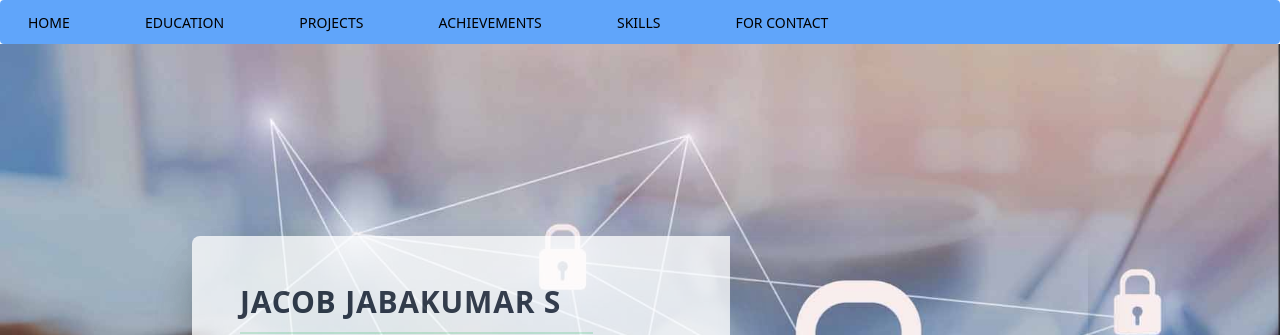
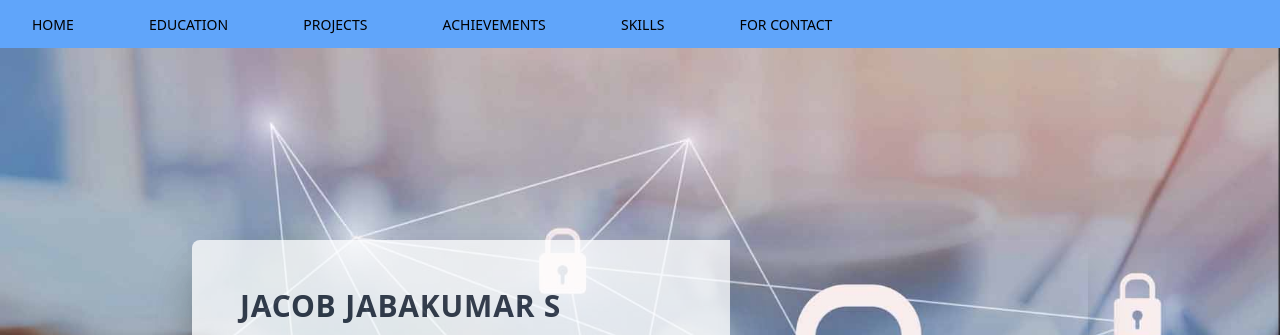
Before and after one commit to jackhack2002/portfolio, a website: page index.html in a window 1280 px wide. Shown: the top 335 px of the page. Drawn offline with nearby package versions, Linux system fonts and the light colour scheme.

Commit message:
nav update

```diff
--- a/index.html
+++ b/index.html
@@ -13,9 +13,9 @@
         <script src="https://unpkg.com/ionicons@4.5.10-0/dist/ionicons.js"></script>
 </head>
  <body class="items-stretch" >
-  <nav class="bg-blue-400 justify-between border-gray-200 px-2 sm:px-4 py-2.5 rounded dark:bg-gray-900">
-  <!--<nav class="md:fixed flex justify-between items-center bg-gray-500 border-gray-200 px-2 sm:px-4 py-2.5 rounded dark:bg-gray-900">-->
-      <div class="nav-links duration-500 md:static md:min-h-min min-h-[20vh] items-center ">
+
+  <nav class="flex justify-between items-center mx-auto max-w-full bg-blue-400 h-12">
+      <div class="nav-links duration-500 md:static absolute md:min-h-min min-h-[20vh] left-0 top-[-100%] md:w-auto w-full flex items-center px-5 ">
         <ul class="flex md:flex-row flex-col md:items-center md:gap-[4vw] gap-6">
           <li>
             <a href="#home" class="px-3 py-2 text-sm font-medium text-black rounded-md hover:bg-gray-700 hover:text-white">HOME</a>
@@ -102,7 +102,6 @@
             <br><br><br><br><br><br>
       </section>
 <!--EDUCATION SECTION-->
-
       <section id="education" class="font-sans antialiased leading-normal tracking-wider text-gray-900 bg-no-repeat bg-cover items-center" style="background-image:url('./assets/img/bghome.jpg');" >
         <br><br><br><br>
         <div class="text-center text-4xl text-red-600 font-serif ">
@@ -150,8 +149,6 @@
 
         <br><br><br><br><br><br>
       </section>
-
-
 <!--PROJECTS SECTION-->
 <section id="projects" class="font-sans antialiased leading-normal tracking-wider text-gray-900 bg-no-repeat bg-cover items-center" style="background-image:url('./assets/img/bghome.jpg');" >
   <br><br>
```
